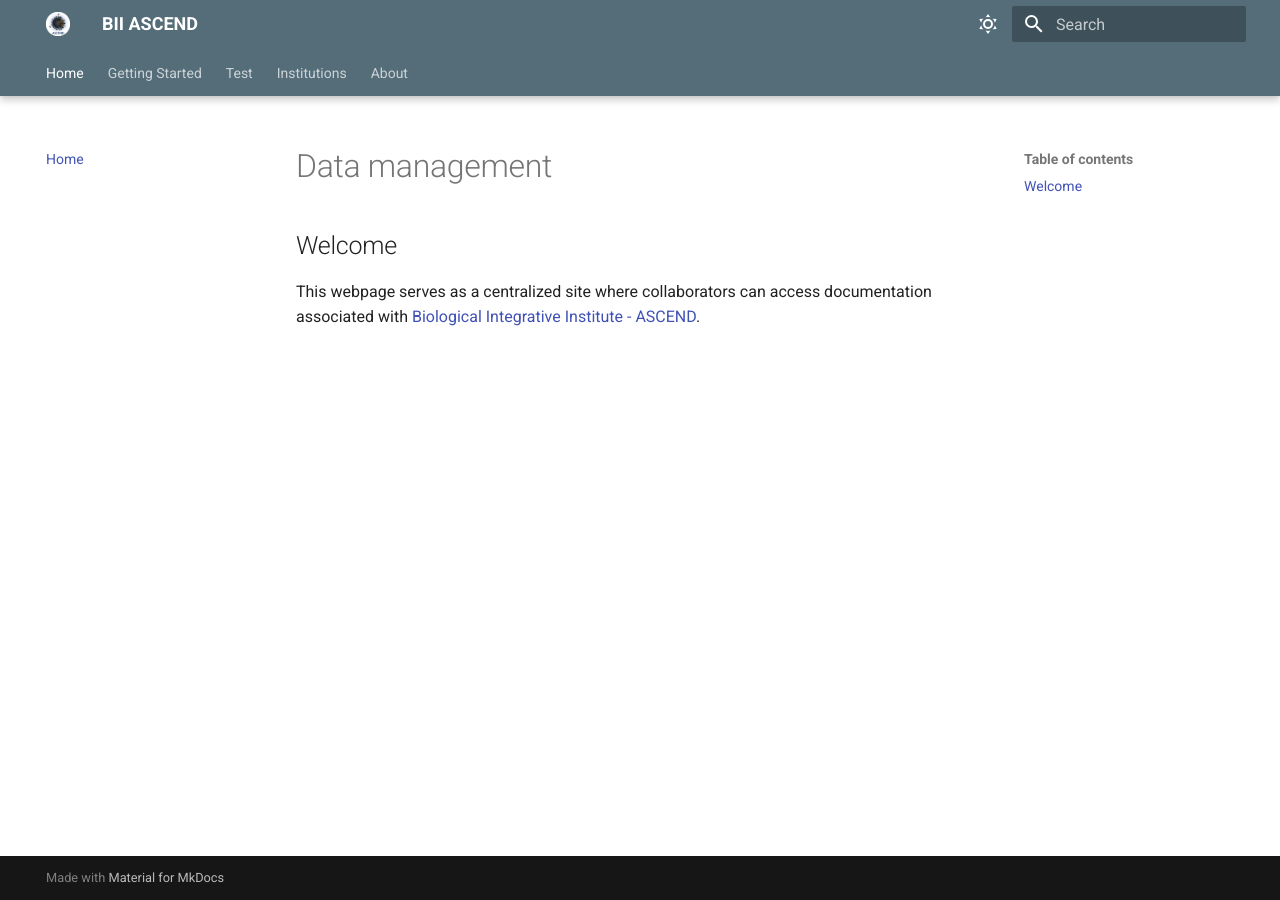
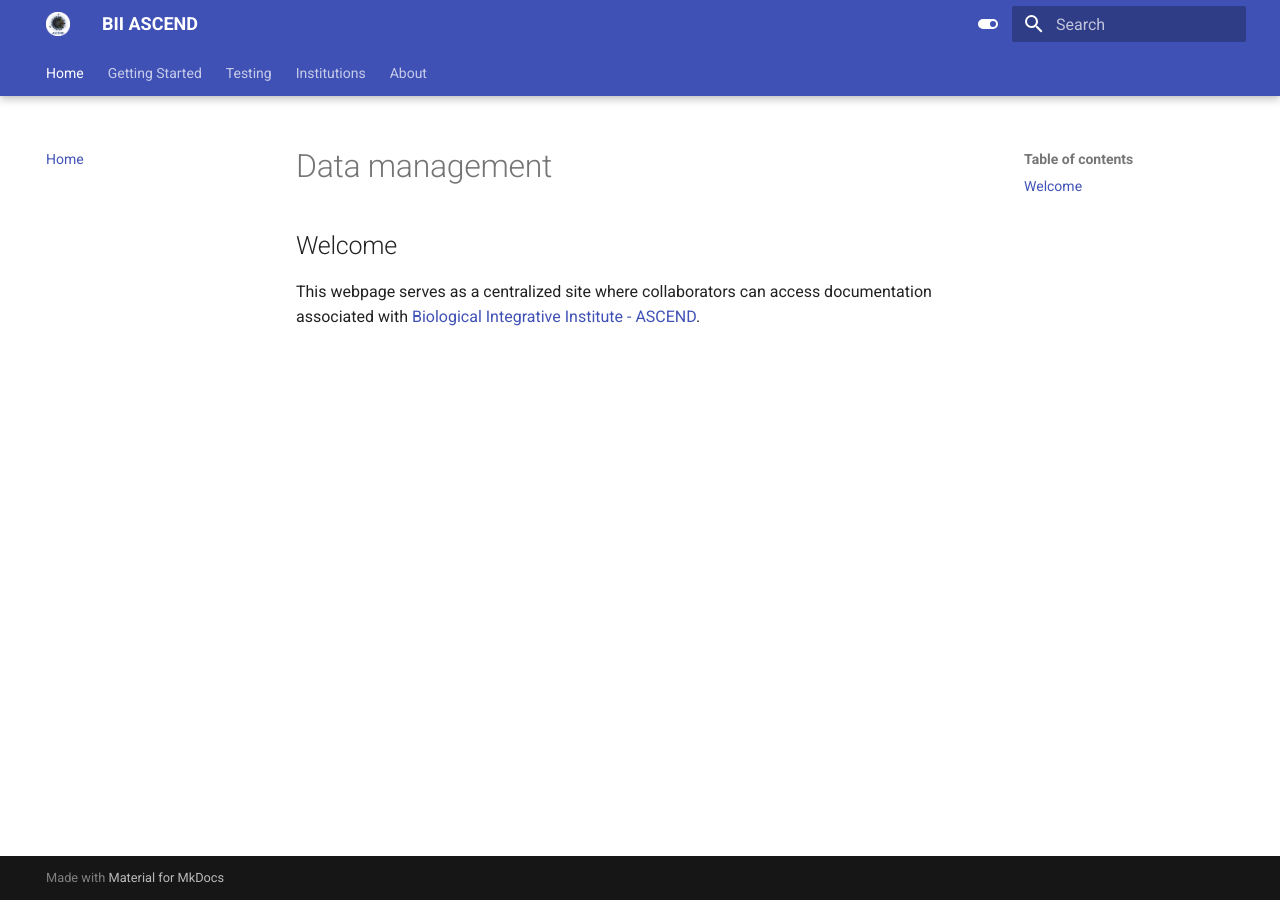
Before and after one commit to ASCEND-BII/Data-management, an MkDocs documentation site: the page built from docs/index.md, in a window 1280 px wide. Built offline with MkDocs 1.6.1 and Material for MkDocs 9.7.7, drawn with Linux system fonts in a browser that asks for light colours.

Commit message:
7.13.2022

```diff
--- a/mkdocs.yml
+++ b/mkdocs.yml
@@ -4,17 +4,17 @@ theme:
   logo: 'Logo+circle.png'
   palette:
     - scheme: default
-      primary: blue grey
-      accent: green
+      primary: indigo
+      accent: indigo
       toggle:
+        icon: material/toggle-switch
         name: Switch to light mode
-        icon: material/weather-sunny
     - scheme: slate
       primary: blue
-      accent: lime green
+      accent: blue
       toggle:
+        icon: material/toggle-switch-off-outline
         name: Switch to dark mode
-        icon: material/weather-night
   features:
     - navigation.tabs
     - navigation.tabs.sticky
@@ -28,7 +28,7 @@ theme:
 nav:
   - Home: 'index.md'
   - Getting Started: 'Getting-Started.md'
-  - Test: ''
+  - Testing: ''
   - Institutions:
     - University of Minnesota:
       - Publications: 'UMNpublications.md'
```
Also changed, not shown: site/404.html, site/Getting-Started/index.html, site/UMNpublications/index.html, site/UWpublications/index.html, site/index.html, site/sampleUMN/index.html, site/sampleUW/index.html, 1 other file.
